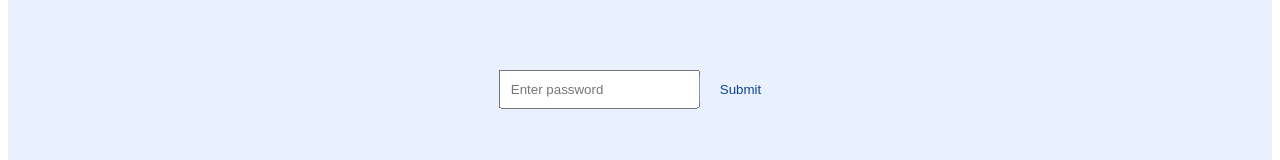
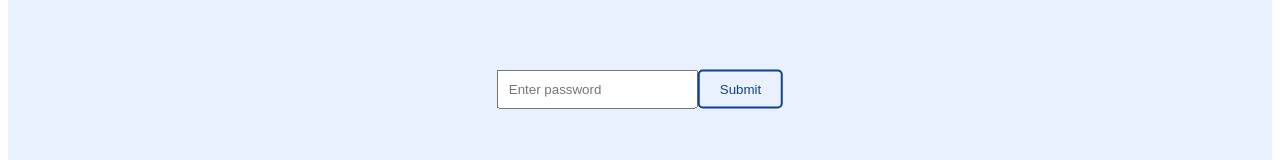
Before and after one commit to mandymerlin/joywarrior, a Next.js app: page / in a window 1280 px wide. Shown: the part 234-394 px from the top of the page. Built offline with nearby package versions, Linux system fonts and the light colour scheme.

Commit message:
border to button

```diff
--- a/src/app/page.tsx
+++ b/src/app/page.tsx
@@ -36,7 +36,7 @@ export default function Home() {
             onChange={handlePasswordChange}
             style={{ padding: '10px', marginBottom: '10px', color: 'black' }}
           />
-          <button type="submit" style={{ padding: '10px 20px', backgroundColor: '#e9f1ff', color: '#0c4393', border: 'none', borderRadius: '5px' }}>
+          <button type="submit" style={{ padding: '10px 20px', backgroundColor: '#e9f1ff', color: '#0c4393',  border: '2px solid #0c4393', borderRadius: '5px' }}>
             Submit
           </button>
         </form>
```
